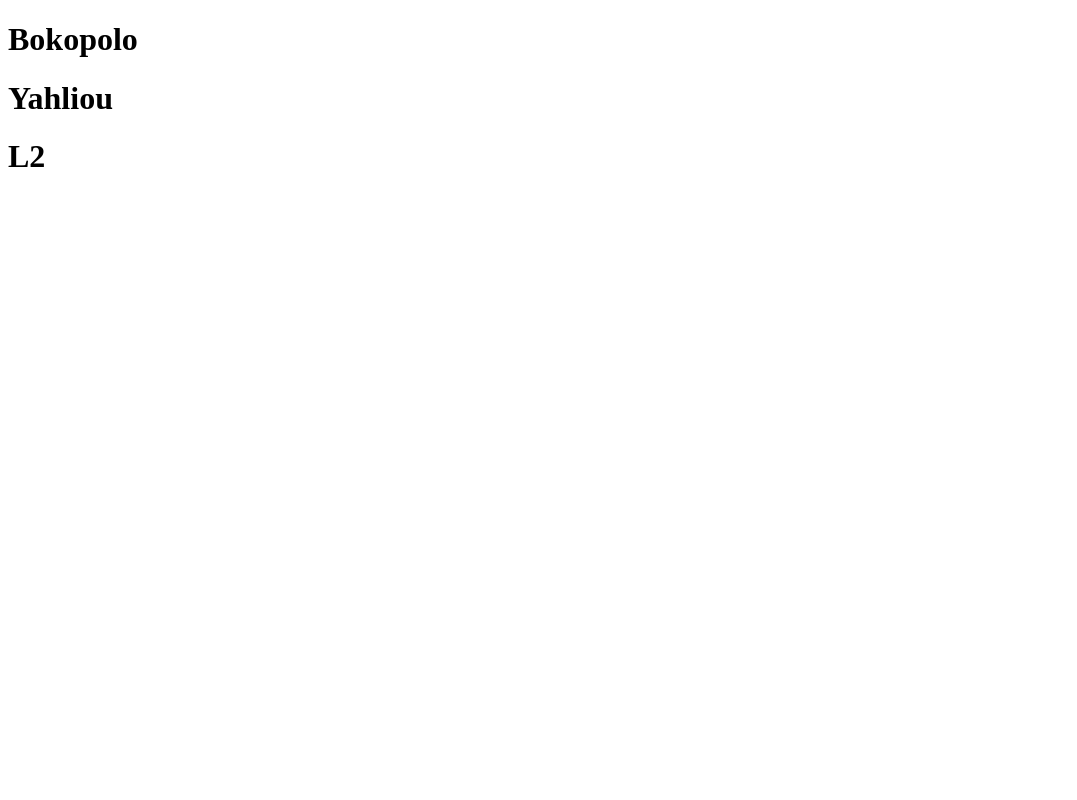
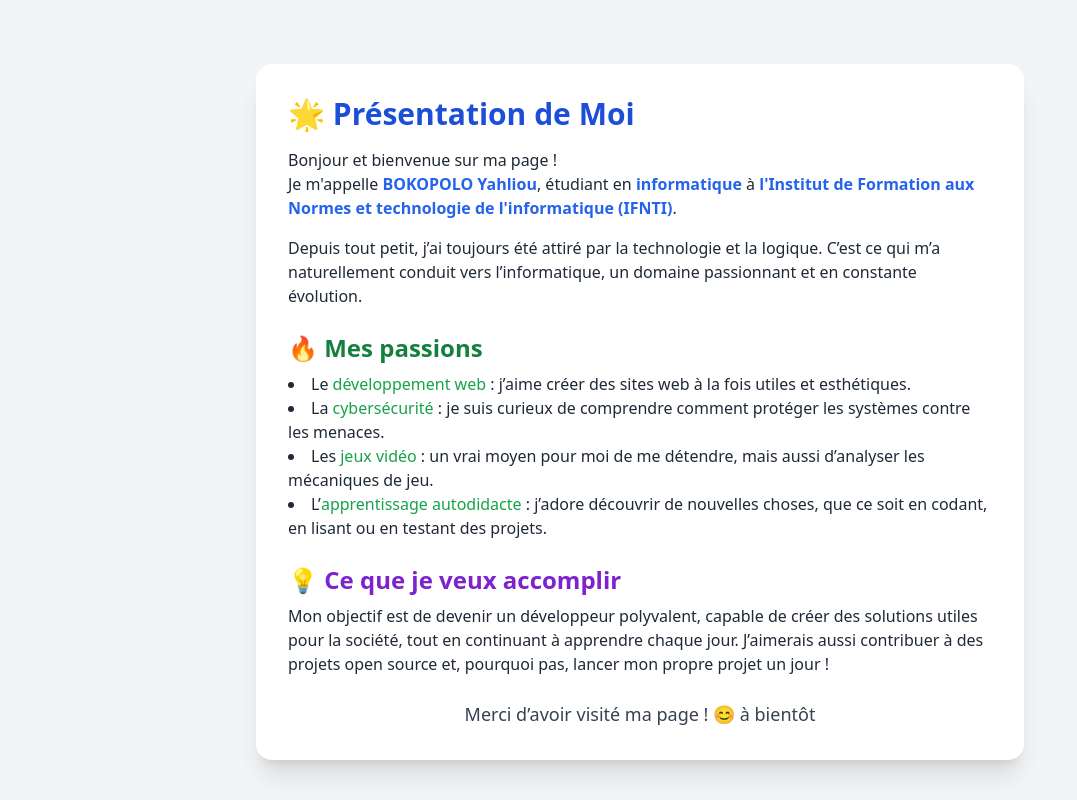
Before and after one commit to FreshyayaBePro/portfolio, a plain HTML site: page index.html in a window 1280 px wide. Shown: the whole page, without its empty margins (0-1077 px from the left). Drawn offline with nearby package versions, Linux system fonts and the light colour scheme.

Commit message:
third commit

```diff
--- a/index.html
+++ b/index.html
@@ -1,14 +1,50 @@
 <!DOCTYPE html>
-<html lang="en">
+<html lang="fr">
 <head>
-    <meta charset="UTF-8">
-    <meta name="viewport" content="width=device-width, initial-scale=1.0">
-    <title>Document</title>
+  <meta charset="UTF-8" />
+  <meta name="viewport" content="width=device-width, initial-scale=1.0" />
+  <title>Présentation</title>
+  <script src="https://cdn.tailwindcss.com"></script>
 </head>
-<body>
-    <h1>Bokopolo</h1>
-    <h1>Yahliou</h1>
-    <h1>L2</h1>
+<body class="bg-gray-100 text-gray-800 font-sans p-6">
+  <div class="max-w-3xl mx-auto bg-white shadow-xl rounded-2xl p-8 mt-10">
+    <h1 class="text-3xl font-bold text-blue-700 mb-4">🌟 Présentation de Moi</h1>
+    <p class="mb-4">
+      Bonjour et bienvenue sur ma page !<br>
+      Je m'appelle <strong class="text-blue-600">BOKOPOLO Yahliou</strong>, étudiant en <strong class="text-blue-600">informatique </strong> à <strong class="text-blue-600">l'Institut de Formation aux Normes et technologie de l'informatique (IFNTI)</strong>.
+    </p>
 
+    <p class="mb-6">
+      Depuis tout petit, j’ai toujours été attiré par la technologie et la logique.
+      C’est ce qui m’a naturellement conduit vers l’informatique, un domaine passionnant et en constante évolution.
+    </p>
+
+    <h2 class="text-2xl font-semibold text-green-700 mb-2">🔥 Mes passions</h2>
+    <ul class="list-disc list-inside mb-6">
+      <li>Le <span class="text-green-600 font-medium">développement web</span> : j’aime créer des sites web à la fois utiles et esthétiques.</li>
+      <li>La <span class="text-green-600 font-medium">cybersécurité</span> : je suis curieux de comprendre comment protéger les systèmes contre les menaces.</li>
+      <li>Les <span class="text-green-600 font-medium">jeux vidéo</span> : un vrai moyen pour moi de me détendre, mais aussi d’analyser les mécaniques de jeu.</li>
+      <li>L’<span class="text-green-600 font-medium">apprentissage autodidacte</span> : j’adore découvrir de nouvelles choses, que ce soit en codant, en lisant ou en testant des projets.</li>
+    </ul>
+
+    <h2 class="text-2xl font-semibold text-purple-700 mb-2">💡 Ce que je veux accomplir</h2>
+    <p class="mb-6">
+      Mon objectif est de devenir un développeur polyvalent, capable de créer des solutions utiles pour la société,
+      tout en continuant à apprendre chaque jour. J’aimerais aussi contribuer à des projets open source
+      et, pourquoi pas, lancer mon propre projet un jour !
+    </p>
+
+    <p class="text-center text-lg font-medium text-gray-700">Merci d’avoir visité ma page ! 😊 à bientôt</p>
+  </div>
 </body>
 </html>
+<!--
+  Ce code HTML utilise Tailwind CSS pour le style.
+  Il présente une page de présentation personnelle avec des sections sur les passions et les objectifs.
+  Les couleurs et la mise en page sont gérées par Tailwind CSS pour un rendu moderne et épuré.
+  Vous pouvez personnaliser le contenu et les styles selon vos préférences.
+  N'hésitez pas à ajouter des images ou d'autres éléments pour enrichir la présentation.
+  Pour utiliser ce code, copiez-le dans un fichier HTML et ouvrez-le dans un navigateur.
+  Vous pouvez également l'intégrer dans un projet plus vaste.
+  Bonne chance avec votre présentation !
+  -->
```
